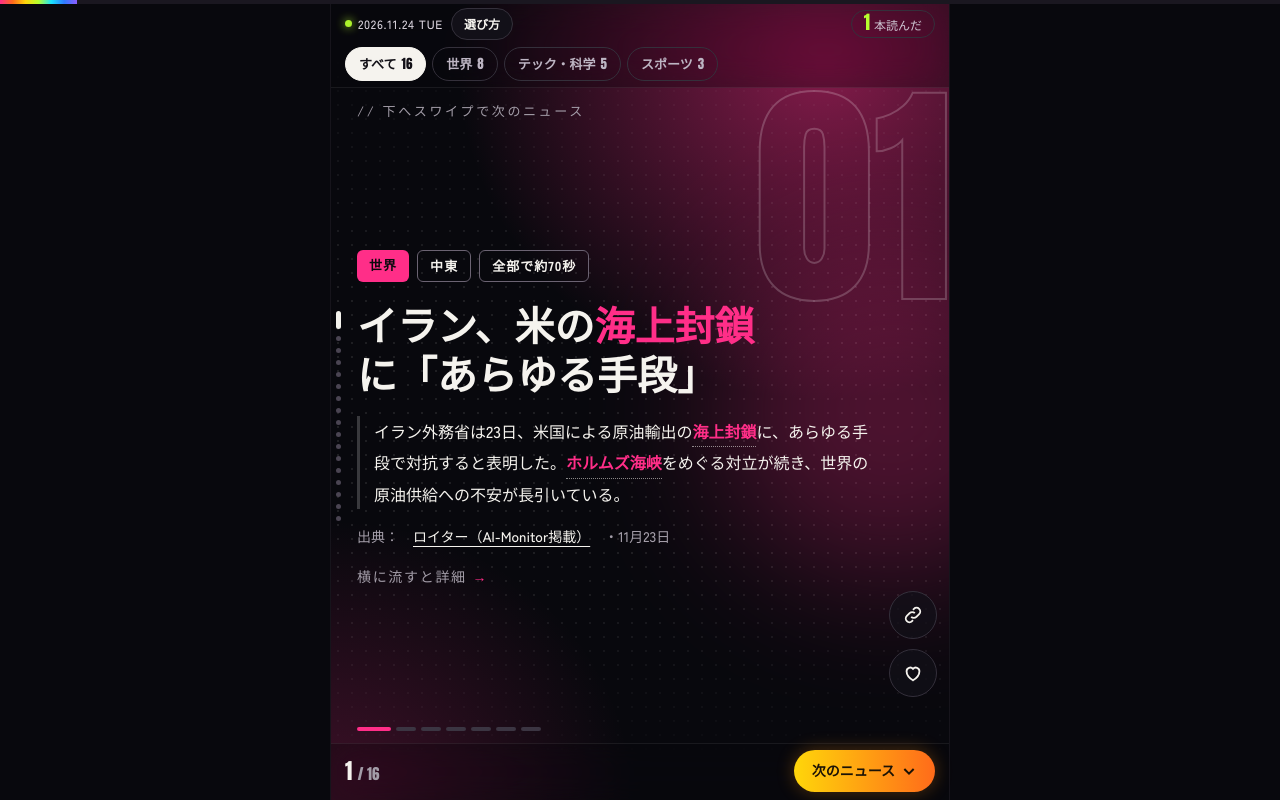
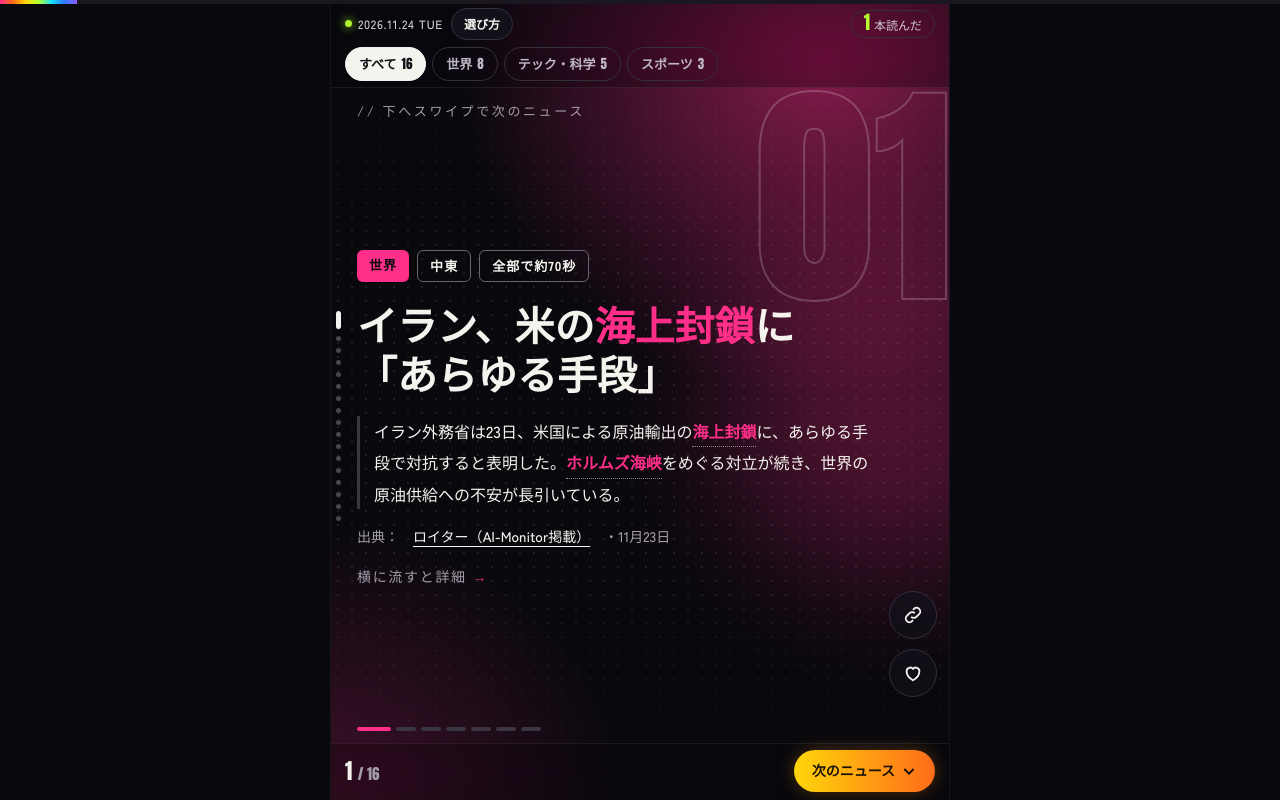
Before and after one commit to wisteria1004/dopa-news, a plain HTML site: page index.html in a window 1280 px wide. Drawn offline with Linux system fonts and the light colour scheme.

Commit message:
見出しを文節の区切りで改行する
Co-Authored-By: Claude Opus 5.5 <noreply@anthropic.com>
Claude-Session: https://claude.ai/code/session_01BF8ohT6zPbmceLFP8fEvrB

```diff
--- a/index.html
+++ b/index.html
@@ -66,6 +66,8 @@ background:radial-gradient(85% 60% at 80% 8%,color-mix(in srgb,var(--a) 50%,tran
 .tag.y{background:var(--yel)}
 h2{font-weight:900;font-size:clamp(27px,7.8vw,40px);line-height:1.22;margin:0 0 18px;text-wrap:balance}
 h2 span,.k{color:var(--a)}
+.ph{display:inline-block}
+h2 .ph{color:inherit}
 .k{font-weight:900}
 .lead{font-size:16px;line-height:1.9;margin:0;border-left:3px solid rgba(255,255,255,.2);padding-left:14px}
 .big{font-weight:900;font-size:clamp(19px,5.2vw,23px);line-height:1.75;margin:0;letter-spacing:.02em}
@@ -413,6 +415,24 @@ function othersCard(){
     </div></div></div>
   </section>`;
 }
+
+/* 見出しの改行：文節（助詞・句読点のあと）でまとまりを作り、その途中では改行しない */
+const PHRASE = /([^、。！？」）]*?(?:から|まで|より|とは|では|には|へは|は|が|を|に|で|と|の|へ|も|や|、|。|！|？|」|）)(?=[^ぁ-んー、。！？」）]|$)|[^、。！？」）]+$)/g;
+const phrase = el => {
+  const runs = [...el.childNodes].map(n => [n.textContent, n.nodeType === 1]);
+  const text = runs.map(r => r[0]).join("");
+  const parts = text.split(/(?=「|（)/).flatMap(x => x.match(PHRASE) || [x]).filter(Boolean);
+  if (parts.join("") !== text) return;
+  const acc = []; for (const [t, a] of runs) for (const _ of t) acc.push(a);
+  el.textContent = ""; let k = 0;
+  for (const x of parts){
+    const ph = document.createElement("span"); ph.className = "ph";
+    let buf = "", cur = acc[k];
+    const flush = () => { if (!buf) return; if (cur){ const a = document.createElement("span"); a.textContent = buf; ph.appendChild(a); } else ph.appendChild(document.createTextNode(buf)); buf = ""; };
+    for (const ch of x){ if (acc[k] !== cur){ flush(); cur = acc[k]; } buf += ch; k++; }
+    flush(); el.appendChild(ph);
+  }
+};
 function render(){
   list = ORDER.filter(i => cat === "all" || NEWS[i].cat === cat);
   const counts = {all:NEWS.length}; NEWS.forEach(n => counts[n.cat] = (counts[n.cat]||0) + 1);
@@ -434,6 +454,7 @@ function render(){
     const j = Math.round(t.scrollLeft / t.clientWidth);
     t.parentElement.querySelectorAll(".bars i").forEach((b, x) => b.classList.toggle("on", x === j));
   }, {passive:true}));
+  feed.querySelectorAll("h2").forEach(phrase);
   feed.querySelectorAll(".card").forEach(c => io.observe(c));
   if (typeof markTall === "function") requestAnimationFrame(markTall);
 }
```
